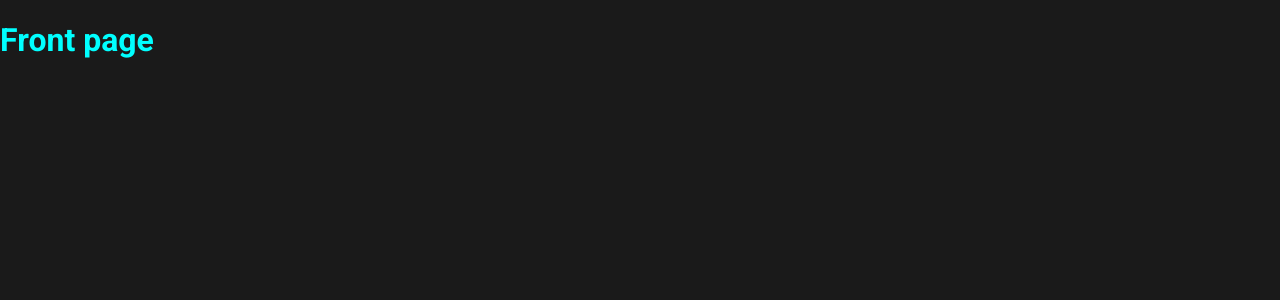
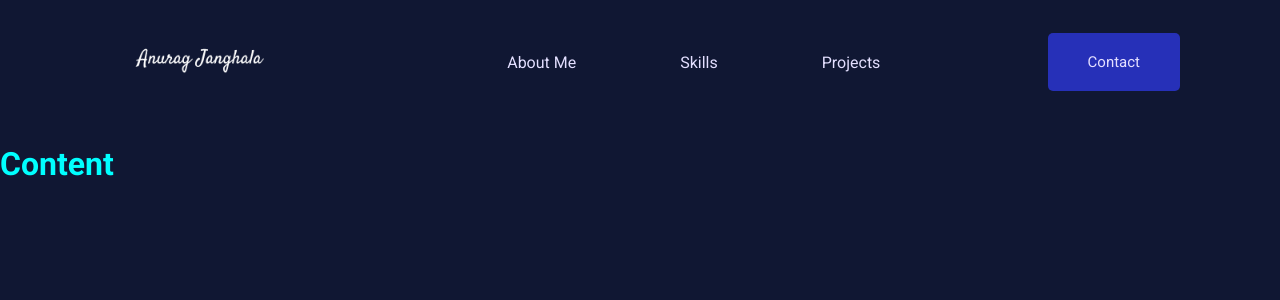
Before and after one commit to anuragjanghala/Portfolio-Web, a Django app: page / in a window 1280 px wide. Shown: the top 300 px of the page. Run offline with Django 4.2, Linux system fonts and the light colour scheme.

Commit message:
added navbar

```diff
--- /dev/null
+++ b/folio/static/folio/style.css
@@ -0,0 +1,58 @@
+header {
+    margin: 0;
+    display: flex;
+    justify-content: space-between;
+    align-items: center;
+    padding: 30px 100px;
+}
+
+#brand img {
+    height: 60px;
+    cursor: pointer;
+}
+
+li, a, button {
+    font-family: "Roboto", sans-serif;
+    font-weight: 500;
+    font-size: 16px;
+    color: rgb(227, 223, 255);
+    text-decoration: none;
+}
+
+
+.nav-link {
+    list-style: none;
+}
+
+.nav-link img {
+    height: 60px;
+    cursor: pointer;
+}
+
+.nav-link li{
+    display: inline-block;
+    padding: 0 50px;
+}
+
+.nav-link li a {
+    transition: all 0.3s ease 0s;
+}
+
+.nav-link li a:hover {
+    color: rgb(38, 48, 184);
+}
+
+#contact button {
+    padding: 9px 25px;
+    background-color: rgba(38,48,184,1);
+    border: none;
+    border-radius: 5px;
+    cursor: pointer;
+    transition: all 0.3s ease 0s;
+    font-size: 15px;
+    padding: 20px 40px;
+}
+
+#contact button:hover {
+    background-color: rgba(27, 33, 112,1);
+}
--- /dev/null
+++ b/folio/templates/folio/main.html
@@ -0,0 +1,28 @@
+{% extends 'base.html' %} {% load static %} {% block css_files %}
+<link rel="stylesheet" href="{% static 'folio/style.css' %}" />
+{% endblock %} {% block content %}
+<header>
+  <div id="brand">
+    <a href=""
+      ><img
+        id="brand-logo"
+        src="{% static 'folio/images/signature.png' %}"
+        alt="Logo"
+    /></a>
+  </div>
+  <nav id="navlist">
+    <ul class="nav-link">
+      <li>
+        <a href="#"> About Me</a>
+      </li>
+      <li><a href="#">Skills</a></li>
+      <li><a href="#">Projects</a></li>
+    </ul>
+  </nav>
+  <a href="#" id="contact">
+    <button type="text">
+      <span>Contact</span>
+    </button>
+  </a>
+</header>
+{% endblock %}
--- a/folio/views.py
+++ b/folio/views.py
@@ -3,4 +3,4 @@ from django.shortcuts import render
 # Create your views here.
 
 def index(request):
-    return render(request, 'base.html')
+    return render(request, 'folio/main.html')
--- a/static/global.css
+++ b/static/global.css
@@ -6,7 +6,9 @@ html {
 
 body {
     margin: 0;
-    background-color: #1a1a1a;
+    padding: 0;
+    box-sizing: border-box;
+    background-color: #101733;
 }
 
 h1 {
--- a/templates/base.html
+++ b/templates/base.html
@@ -2,21 +2,33 @@
 
 <!DOCTYPE html>
 <html lang="en">
+  <head>
+    <meta charset="UTF-8" />
+    <meta http-equiv="X-UA-Compatible" content="IE=edge" />
+    <meta name="viewport" content="width=device-width, initial-scale=1.0" />
+    <meta content="" name="description" />
+    <meta content="" name="keywords" />
 
-<head>
-    <meta charset="UTF-8">
-    <meta http-equiv="X-UA-Compatible" content="IE=edge">
-    <meta name="viewport" content="width=device-width, initial-scale=1.0">
-    <link rel="stylesheet" href="{% static 'global.css' %}">
+    <!-- Favicons -->
+    <link href="assets/img/favicon.png" rel="icon" />
+    <link href="assets/img/apple-touch-icon.png" rel="apple-touch-icon" />
+
+    <!-- Google Fonts -->
+    <link
+      href="https://fonts.googleapis.com/css?family=Open+Sans:300,300i,400,400i,600,600i,700,700i|Raleway:300,300i,400,400i,500,500i,600,600i,700,700i|Poppins:300,300i,400,400i,500,500i,600,600i,700,700i"
+      rel="stylesheet"
+    />
+
+    <!-- Template Main CSS File -->
+    <link href="assets/css/style.css" rel="stylesheet" />
+    <link rel="stylesheet" href="{% static 'global.css' %}" />
+
     <title>{% block page_title %}My PortFolio{% endblock %}</title>
-    {% block css_files %}
-    {% endblock %}
-</head>
+    {% block css_files %} {% endblock %}
+  </head>
 
-<body>
-    <h1>Front page</h1>
-    {% block content %}
-    {% endblock %}
-</body>
-
+  <body>
+    {% block content %} {% endblock %}
+    <h1>Content</h1>
+  </body>
 </html>
```
Also changed, not shown: folio/static/folio/images/aj.webp (added), folio/static/folio/images/aj2.webp (added), folio/static/folio/images/signature.png (added).
